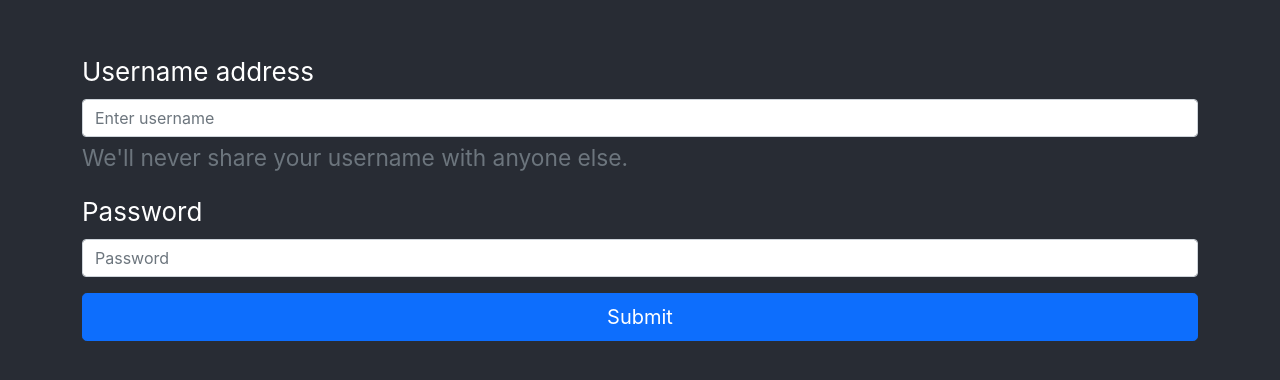
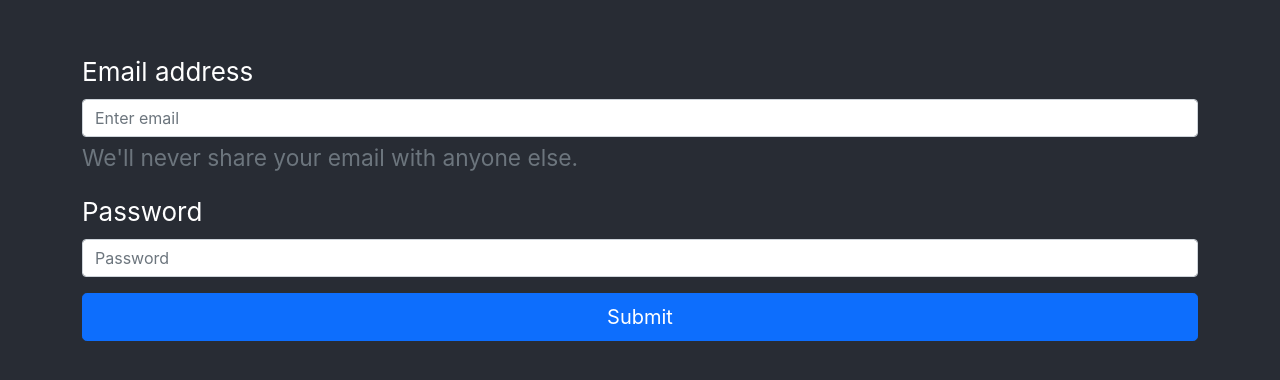
Before and after one commit to reza-binar/kampus-merdeka-3-frontend, a React (Create React App) app in the folder Chapter 6/topic-2/: page /login in a window 1280 px wide. Shown: the part 204-584 px from the top of the page. Built offline with nearby package versions, Linux system fonts and the light colour scheme.

Commit message:
Update topic-2 from username to email

```diff
--- a/Chapter 6/topic-2/src/pages/Login.jsx
+++ b/Chapter 6/topic-2/src/pages/Login.jsx
@@ -3,7 +3,7 @@ import { Container, Row, Col, Form, Button } from "react-bootstrap";
 import axios from "axios";
 
 const Login = (props) => {
-  const [username, setUsername] = useState("");
+  const [email, setEmail] = useState("");
   const [password, setPassword] = useState("");
   const [token, setToken] = useState(null);
 
@@ -14,17 +14,17 @@ const Login = (props) => {
 
   const handleSubmit = async (e) => {
     e.preventDefault();
-    if (username === "") {
-      alert("Username is required");
+    if (email === "") {
+      alert("Email is required");
       return;
     }
     if (password === "") {
       alert("Password is required");
       return;
     }
-    if (username !== "" && password !== "") {
+    if (email !== "" && password !== "") {
       const data = {
-        username,
+        email,
         password,
       };
       try {
@@ -59,17 +59,17 @@ const Login = (props) => {
             <Col>
               {!token ? (
                 <Form onSubmit={handleSubmit}>
-                  <Form.Group className="mb-3" controlId="formBasicUsername">
-                    <Form.Label>Username address</Form.Label>
+                  <Form.Group className="mb-3" controlId="formBasicEmail">
+                    <Form.Label>Email address</Form.Label>
                     <Form.Control
-                      type="username"
-                      placeholder="Enter username"
-                      value={username}
-                      onChange={(e) => setUsername(e.target.value)}
+                      type="email"
+                      placeholder="Enter email"
+                      value={email}
+                      onChange={(e) => setEmail(e.target.value)}
                       required
                     />
                     <Form.Text className="text-muted">
-                      We'll never share your username with anyone else.
+                      We'll never share your email with anyone else.
                     </Form.Text>
                   </Form.Group>
 
--- a/Chapter 6/topic-2/src/pages/Register.jsx
+++ b/Chapter 6/topic-2/src/pages/Register.jsx
@@ -3,7 +3,7 @@ import { Container, Row, Col, Form, Button } from "react-bootstrap";
 import axios from "axios";
 
 const Register = (props) => {
-  const [username, setUsername] = useState("");
+  const [email, setEmail] = useState("");
   const [password, setPassword] = useState("");
   const [token, setToken] = useState(null);
 
@@ -14,17 +14,17 @@ const Register = (props) => {
 
   const handleSubmit = async (e) => {
     e.preventDefault();
-    if (username === "") {
-      alert("Username is required");
+    if (email === "") {
+      alert("Email is required");
       return;
     }
     if (password === "") {
       alert("Password is required");
       return;
     }
-    if (username !== "" && password !== "") {
+    if (email !== "" && password !== "") {
       const data = {
-        username,
+        email,
         password,
       };
       try {
@@ -59,17 +59,17 @@ const Register = (props) => {
             <Col>
               {!token ? (
                 <Form onSubmit={handleSubmit}>
-                  <Form.Group className="mb-3" controlId="formBasicUsername">
-                    <Form.Label>Username address</Form.Label>
+                  <Form.Group className="mb-3" controlId="formBasicEmail">
+                    <Form.Label>Email address</Form.Label>
                     <Form.Control
-                      type="username"
-                      placeholder="Enter username"
-                      value={username}
-                      onChange={(e) => setUsername(e.target.value)}
+                      type="email"
+                      placeholder="Enter email"
+                      value={email}
+                      onChange={(e) => setEmail(e.target.value)}
                       required
                     />
                     <Form.Text className="text-muted">
-                      We'll never share your username with anyone else.
+                      We'll never share your email with anyone else.
                     </Form.Text>
                   </Form.Group>
 
```
